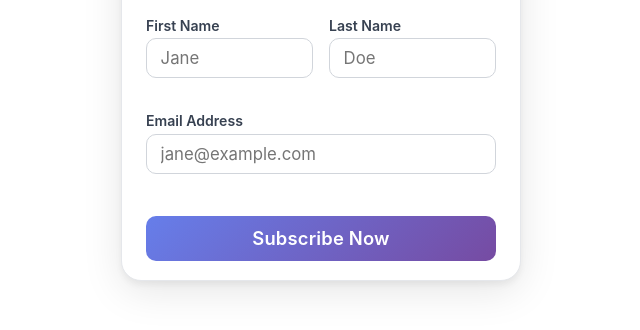
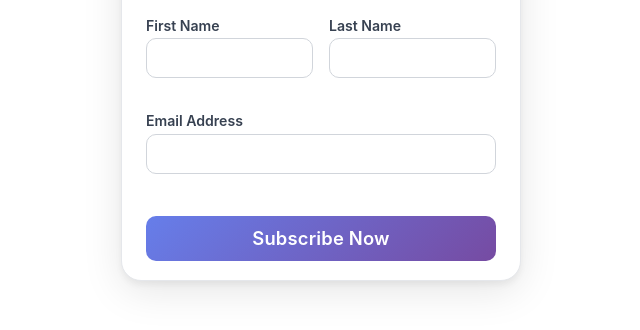
Before and after one commit to itamar0411/subscribe, a website: page public/index.html in a window 1280 px wide. Shown: the part 340-670 px from the top of the page, without its empty margins (319-959 px from the left). Drawn offline with Linux system fonts and the light colour scheme.

Commit message:
Remove placeholder text from input fields

```diff
--- a/public/index.html
+++ b/public/index.html
@@ -166,19 +166,19 @@
         <div class="row">
           <div class="field">
             <label for="first-name">First Name</label>
-            <input type="text" id="first-name" name="firstName" placeholder="Jane" autocomplete="given-name" />
+            <input type="text" id="first-name" name="firstName" autocomplete="given-name" />
             <span class="field-error" id="first-name-error"></span>
           </div>
           <div class="field">
             <label for="last-name">Last Name</label>
-            <input type="text" id="last-name" name="lastName" placeholder="Doe" autocomplete="family-name" />
+            <input type="text" id="last-name" name="lastName" autocomplete="family-name" />
             <span class="field-error" id="last-name-error"></span>
           </div>
         </div>
 
         <div class="field">
           <label for="email">Email Address</label>
-          <input type="email" id="email" name="email" placeholder="jane@example.com" autocomplete="email" />
+          <input type="email" id="email" name="email" autocomplete="email" />
           <span class="field-error" id="email-error"></span>
         </div>
 
```
